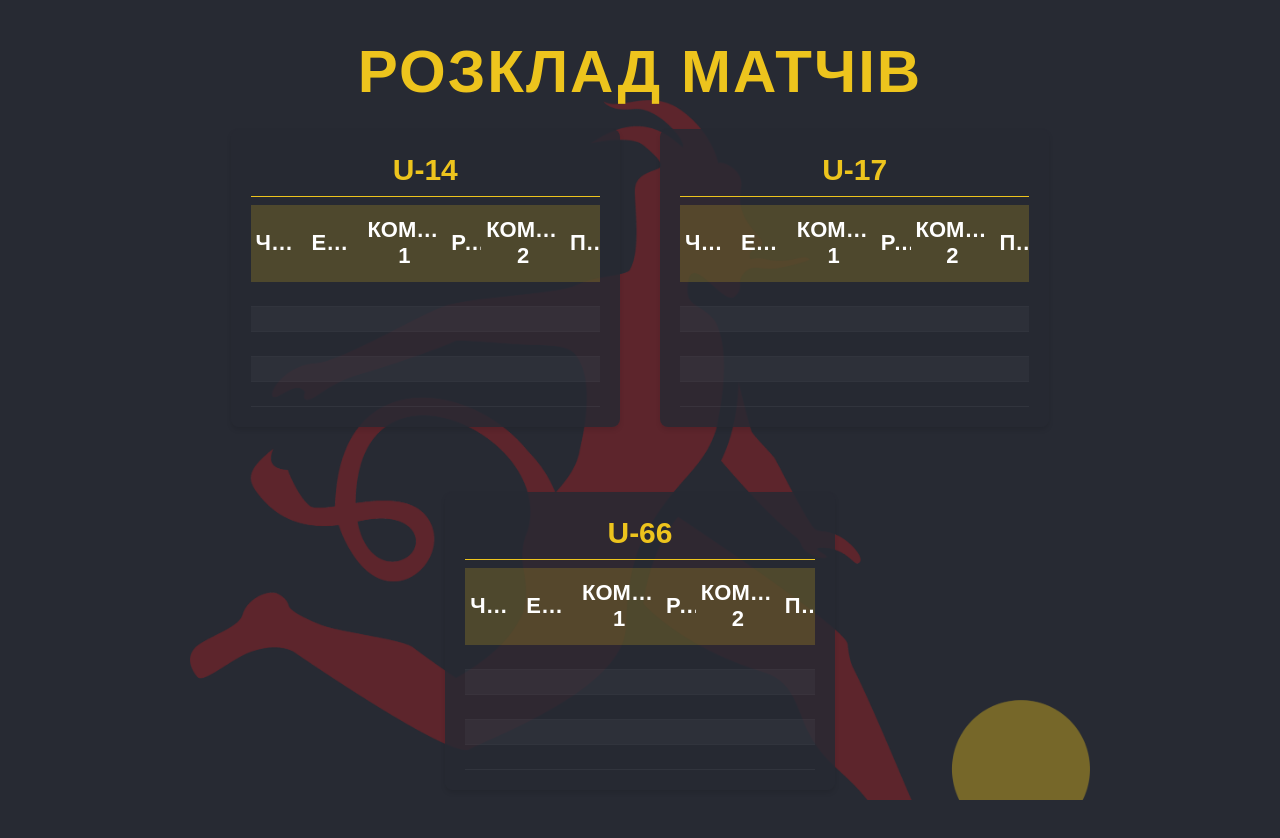
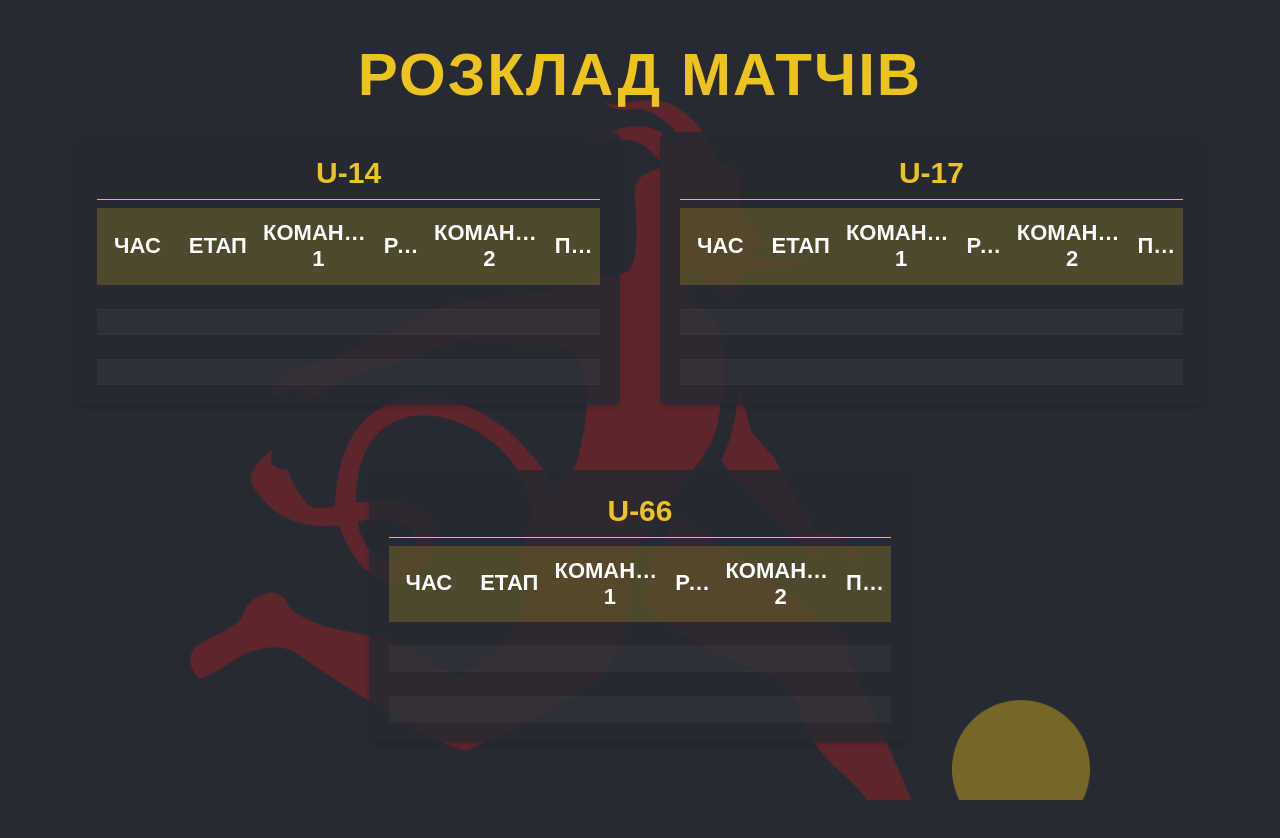
Before and after one commit to DemiaKo/Kubok-Blyznytsi, a website: page 1scrF.html in a window 1280 px wide. After the commit the page ends 800 px from the top, so only its background shows below. Drawn offline with Linux system fonts and the light colour scheme; no server answers.

Commit message:
dqwaD543213213213

```diff
--- a/1scrF.html
+++ b/1scrF.html
@@ -16,7 +16,7 @@
 
         <div style="display: flex; flex-wrap: wrap; justify-content: center; width: 100%; max-width: 1900px; gap: 40px;">
 
-            <div style="width: 33%;">
+            <div style="width: 46%;">
                 <div class="tournament-table match-table">
                     <h2 class="age-category">U-14</h2>
                     <div style="overflow-x: auto;">
@@ -36,14 +36,13 @@
                                 <tr><td class="match-time"></td><td class="match-stage"></td><td class="team-name"></td><td class="match-score"></td><td class="team-name"></td><td class="match-field"></td></tr>
                                 <tr><td class="match-time"></td><td class="match-stage"></td><td class="team-name"></td><td class="match-score"></td><td class="team-name"></td><td class="match-field"></td></tr>
                                 <tr><td class="match-time"></td><td class="match-stage"></td><td class="team-name"></td><td class="match-score"></td><td class="team-name"></td><td class="match-field"></td></tr>
-                                <tr><td class="match-time"></td><td class="match-stage"></td><td class="team-name"></td><td class="match-score"></td><td class="team-name"></td><td class="match-field"></td></tr>
                             </tbody>
                         </table>
                     </div>
                 </div>
             </div>
 
-            <div style="width: 33%;">
+            <div style="width: 46%;">
                 <div class="tournament-table match-table">
                     <h2 class="age-category">U-17</h2>
                     <div style="overflow-x: auto;">
@@ -63,14 +62,12 @@
                                 <tr><td class="match-time"></td><td class="match-stage"></td><td class="team-name"></td><td class="match-score"></td><td class="team-name"></td><td class="match-field"></td></tr>
                                 <tr><td class="match-time"></td><td class="match-stage"></td><td class="team-name"></td><td class="match-score"></td><td class="team-name"></td><td class="match-field"></td></tr>
                                 <tr><td class="match-time"></td><td class="match-stage"></td><td class="team-name"></td><td class="match-score"></td><td class="team-name"></td><td class="match-field"></td></tr>
-                                <tr><td class="match-time"></td><td class="match-stage"></td><td class="team-name"></td><td class="match-score"></td><td class="team-name"></td><td class="match-field"></td></tr>
-                            </tbody>
                         </table>
                     </div>
                 </div>
             </div>
 
-            <div style="width: 33%;">
+            <div style="width: 46%;">
                 <div class="tournament-table match-table">
                     <h2 class="age-category">U-66</h2>
                     <div style="overflow-x: auto;">
@@ -90,7 +87,6 @@
                                 <tr><td class="match-time"></td><td class="match-stage"></td><td class="team-name"></td><td class="match-score"></td><td class="team-name"></td><td class="match-field"></td></tr>
                                 <tr><td class="match-time"></td><td class="match-stage"></td><td class="team-name"></td><td class="match-score"></td><td class="team-name"></td><td class="match-field"></td></tr>
                                 <tr><td class="match-time"></td><td class="match-stage"></td><td class="team-name"></td><td class="match-score"></td><td class="team-name"></td><td class="match-field"></td></tr>
-                                <tr><td class="match-time"></td><td class="match-stage"></td><td class="team-name"></td><td class="match-score"></td><td class="team-name"></td><td class="match-field"></td></tr>
                             </tbody>
                         </table>
                     </div>
```
